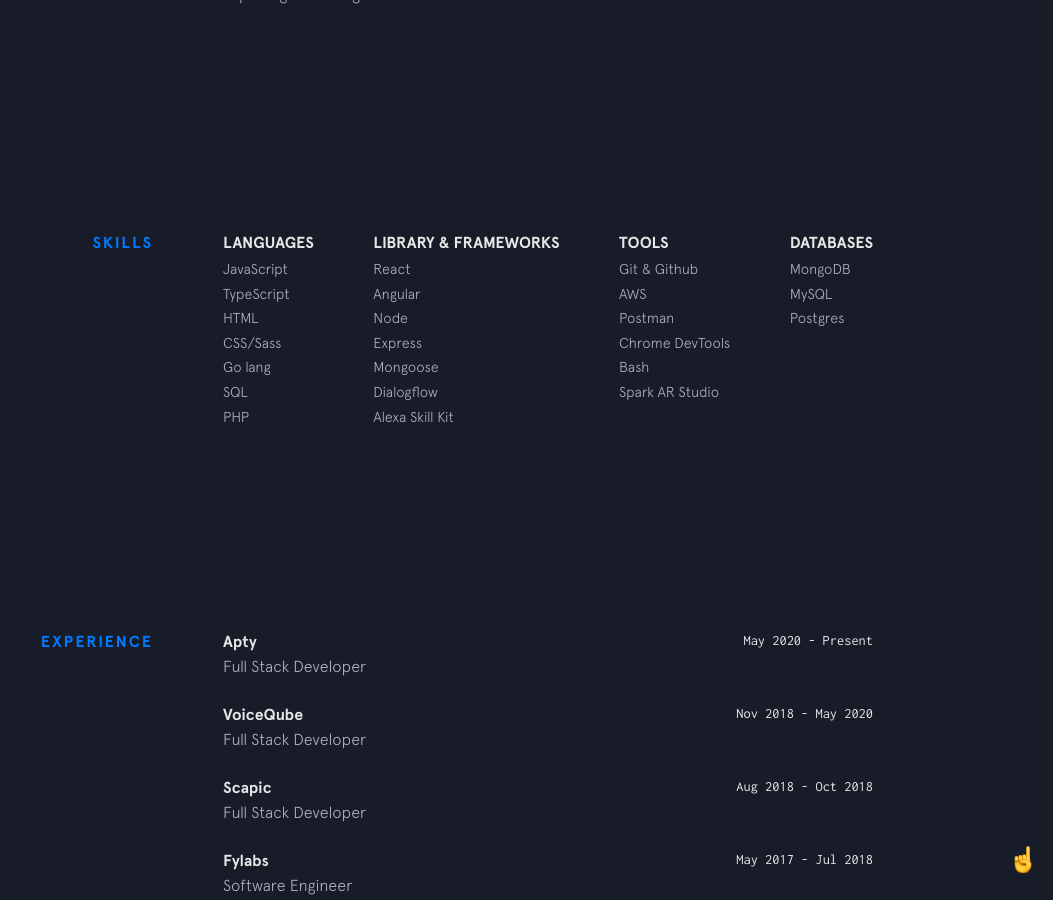
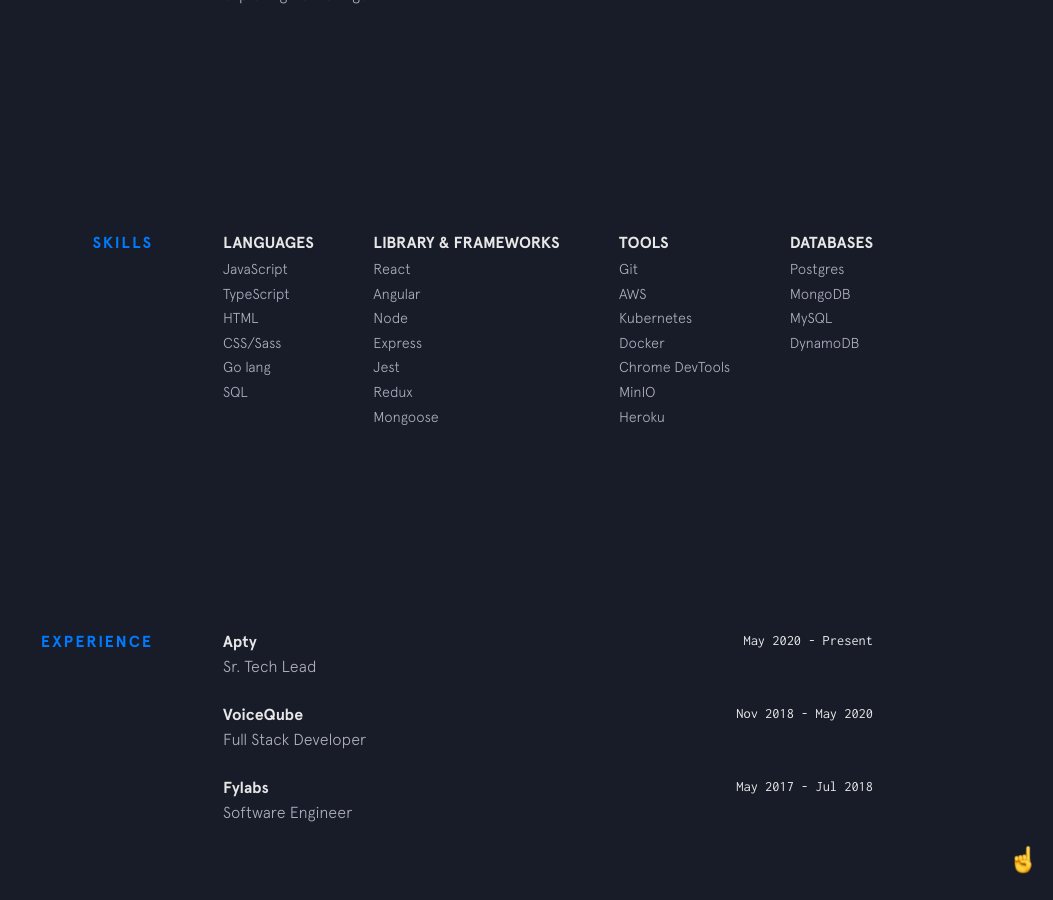
Before and after one commit to icpsoni/icpsoni.com, a Jekyll site: the page built from index.html, in a window 1280 px wide and 900 px high, scrolled down 1239 px. Shown: the whole window, without its empty margins (227-1280 px from the left). Built offline with Jekyll 4.4.1, drawn with Linux system fonts in a browser that asks for light colours; nearby versions of some CDN libraries.

Commit message:
update: resume

```diff
--- a/_data/experience.yml
+++ b/_data/experience.yml
@@ -1,18 +1,13 @@
 - company: Apty
   url: https://apty.io/
   time: May 2020 - Present
-  position: Full Stack Developer
+  position: Sr. Tech Lead
 
 - company: VoiceQube
   url: https://voiceqube.com/
   time: Nov 2018 - May 2020
   position: Full Stack Developer
 
-- company: Scapic
-  url: https://scapic.com/
-  time: Aug 2018 - Oct 2018
-  position: Full Stack Developer
-
 - company: Fylabs
   url: https://fylabs.com/
   time: May 2017 - Jul 2018
--- a/_data/skills.yml
+++ b/_data/skills.yml
@@ -5,26 +5,27 @@
   - item: CSS/Sass
   - item: Go lang
   - item: SQL
-  - item: PHP
 
 frameworks:
   - item: React
   - item: Angular
   - item: Node
   - item: Express
+  - item: Jest
+  - item: Redux
   - item: Mongoose
-  - item: Dialogflow
-  - item: Alexa Skill Kit
 
 tools:
-  - item: Git & Github
+  - item: Git
   - item: AWS
-  - item: Postman
+  - item: Kubernetes
+  - item: Docker
   - item: Chrome DevTools
-  - item: Bash
-  - item: Spark AR Studio
+  - item: MinIO
+  - item: Heroku
 
 database:
+  - item: Postgres
   - item: MongoDB
   - item: MySQL
-  - item: Postgres
+  - item: DynamoDB
```
Also changed, not shown: 1 other file.
